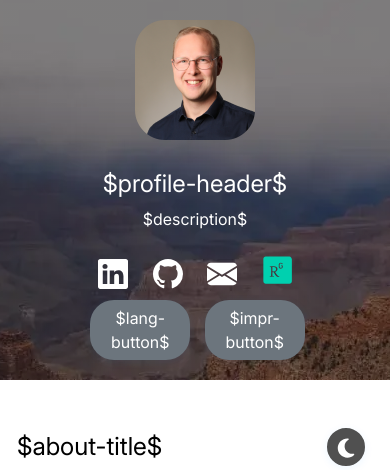
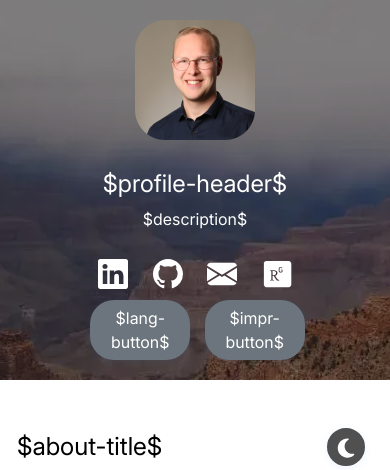
Before and after one commit to TillKnollmann/Homepage, a PHP site: page /generator/template.html in a window 390 px wide, with the pointer over the restyled element. Shown: the top 470 px of the page. Run offline with PHP 8.4, Linux system fonts and the light colour scheme.

Commit message:
suppress hover on mobile

```diff
--- a/styles/main.css
+++ b/styles/main.css
@@ -277,6 +277,7 @@ h2 {
     display: inline-block;
 }
 
+@media(hover: hover) and (pointer: fine) {
     .social-button:hover {
         transform: translateY(-4px) scale(1.04);
     }
@@ -290,12 +291,13 @@ h2 {
         color: rgb(150, 150, 150);
     }
 
+    .research-gate-fill:hover {
+        fill: #00d0af;
+    }
+}
+
 .social-links {
     margin-bottom: 5px;
-}
-
-.research-gate-fill:hover {
-    fill: #00d0af;
 }
 
 #form-div {
@@ -353,6 +355,7 @@ h2 {
     box-shadow: 0 2px 8px rgba(30, 144, 255, 0.08);
 }
 
+@media(hover: hover) and (pointer: fine) {
     #submit-button:hover,
     #impr-button:hover,
     #lang-impr a:hover {
@@ -360,6 +363,7 @@ h2 {
         color: #fff;
         box-shadow: 0 4px 16px rgba(30, 144, 255, 0.18);
         transform: translateY(-2px) scale(1.04);
+    }
 }
 
 #submit-button:active,
@@ -400,10 +404,12 @@ h2 {
     color: rgb(38, 90, 233);
 }
 
+@media(hover: hover) and (pointer: fine) {
     .publications a:hover,
     #about-text a:hover,
     #contact-text a:hover {
         text-decoration: underline;
+    }
 }
 
 .publications .col-1 {
```
Lines whose indentation alone changed are shown as unchanged.
